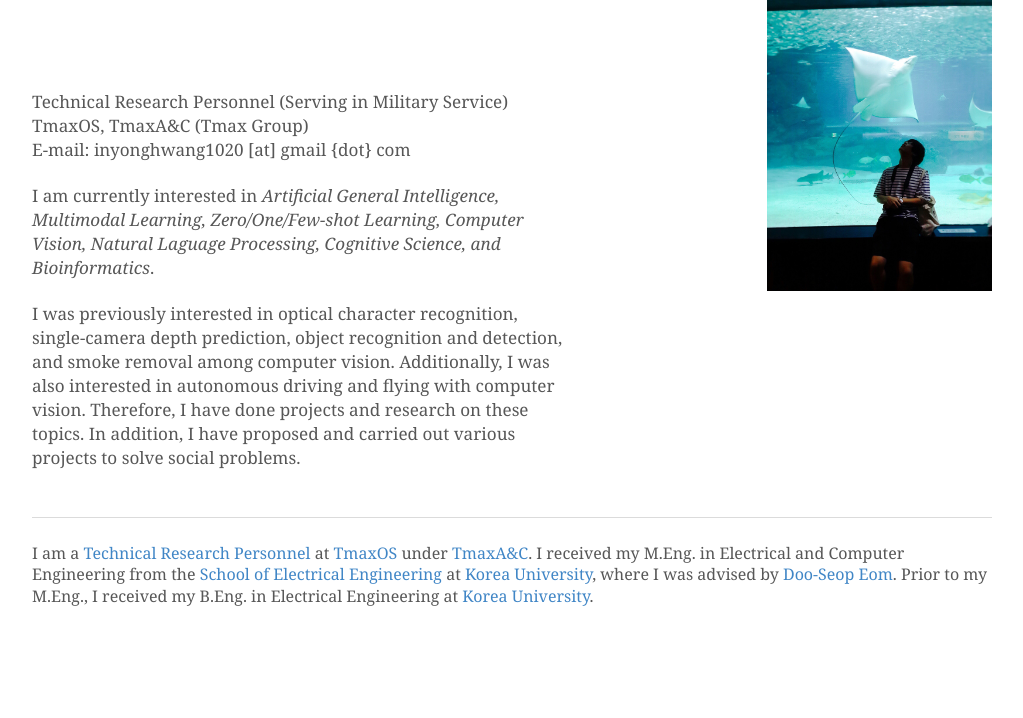
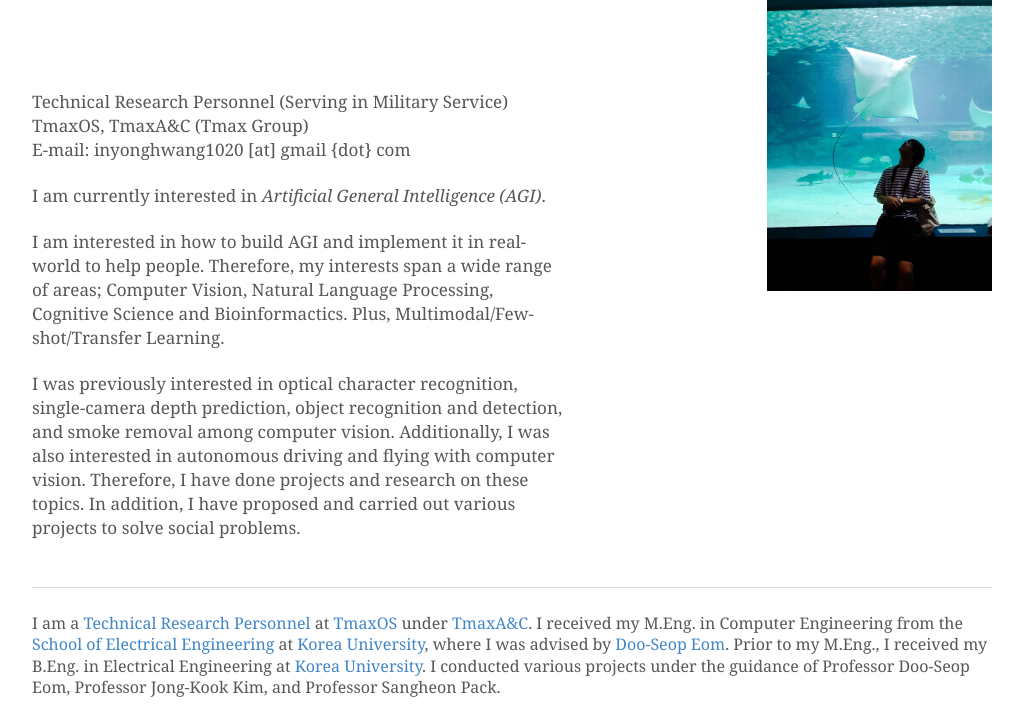
Before and after one commit to inyong37/inyong37.github.io, a plain HTML site: page index.html in a window 1280 px wide. Shown: the part 82-800 px from the top of the page, without its empty margins (128-1151 px from the left). Drawn offline with Linux system fonts and the light colour scheme; a web font is replaced by a local one.

Commit message:
update interest

```diff
--- a/index.html
+++ b/index.html
@@ -23,7 +23,11 @@
         </p>
         <br>
         <p>
-          I am currently interested in <i>Artificial General Intelligence, Multimodal Learning, Zero/One/Few-shot Learning, Computer Vision, Natural Laguage Processing, Cognitive Science, and Bioinformatics</i>.
+          I am currently interested in <i>Artificial General Intelligence (AGI)</i>.
+        </p>
+        <br>
+        <p>
+          I am interested in how to build AGI and implement it in real-world to help people. Therefore, my interests span a wide range of areas; Computer Vision, Natural Language Processing, Cognitive Science and Bioinformactics. Plus, Multimodal/Few-shot/Transfer Learning.
         </p>
         <br>
         <p>
@@ -41,8 +45,8 @@
       <div id="aboutleft">
         <p>
           I am a <a href="https://elaw.klri.re.kr/kor_service/jomunPrint.do?hseq=10572&cseq=235795" target="_blank"> Technical Research Personnel</a> at <a href="https://tmaxos.com/" target="_blank"> TmaxOS</a> under <a href="https://www.tmax.co.kr/" target="_blank"> TmaxA&C</a>.
-          I received my M.Eng. in Electrical and Computer Engineering from the <a href="https://ee.korea.ac.kr/eng/main/main.html" target="_blank">School of Electrical Engineering</a> at <a href="https://www.korea.edu/mbshome/mbs/en/index.do" target="_blank">Korea University</a>, where I was advised by  <a href="https://final.korea.ac.kr/" target="_blank">Doo-Seop Eom</a>.
-          Prior to my M.Eng., I received my B.Eng. in Electrical Engineering at <a href="https://www.korea.edu/mbshome/mbs/en/index.do" target="_blank">Korea University</a>.
+          I received my M.Eng. in Computer Engineering from the <a href="https://ee.korea.ac.kr/eng/main/main.html" target="_blank">School of Electrical Engineering</a> at <a href="https://www.korea.edu/mbshome/mbs/en/index.do" target="_blank">Korea University</a>, where I was advised by  <a href="https://final.korea.ac.kr/" target="_blank">Doo-Seop Eom</a>.
+          Prior to my M.Eng., I received my B.Eng. in Electrical Engineering at <a href="https://www.korea.edu/mbshome/mbs/en/index.do" target="_blank">Korea University</a>. I conducted various projects under the guidance of Professor Doo-Seop Eom, Professor Jong-Kook Kim, and Professor Sangheon Pack.
         </p>
         <p>
         <!--My research interests lie primarily in data privacy, with connections to statistics and machine learning. Specifically, My research mainly focuses on designing privacy-preserving algorithms for machine learning models and statistical analysis tools. I am also interested in formal privacy frameworks, as well as attacks to identify privacy vulnerabilities.-->
```
